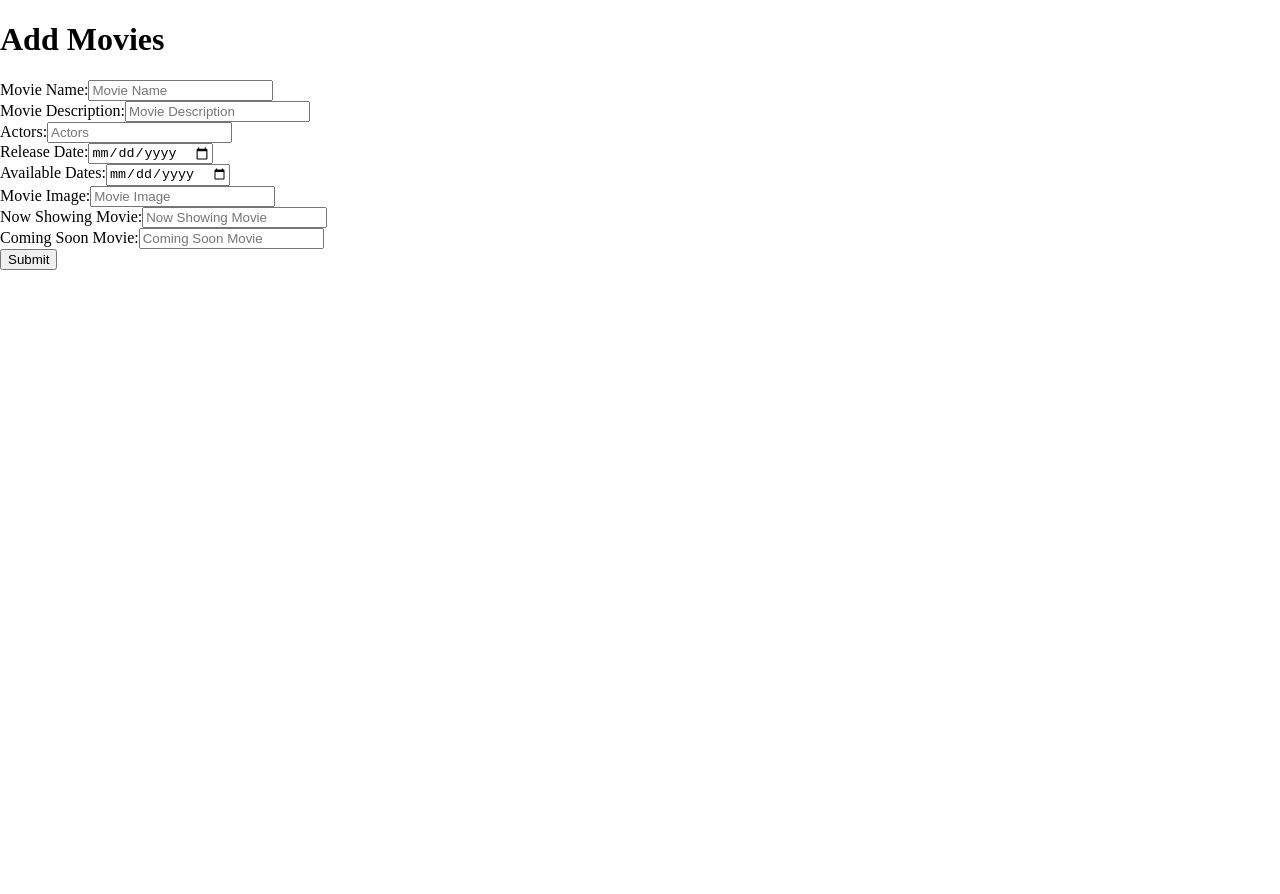
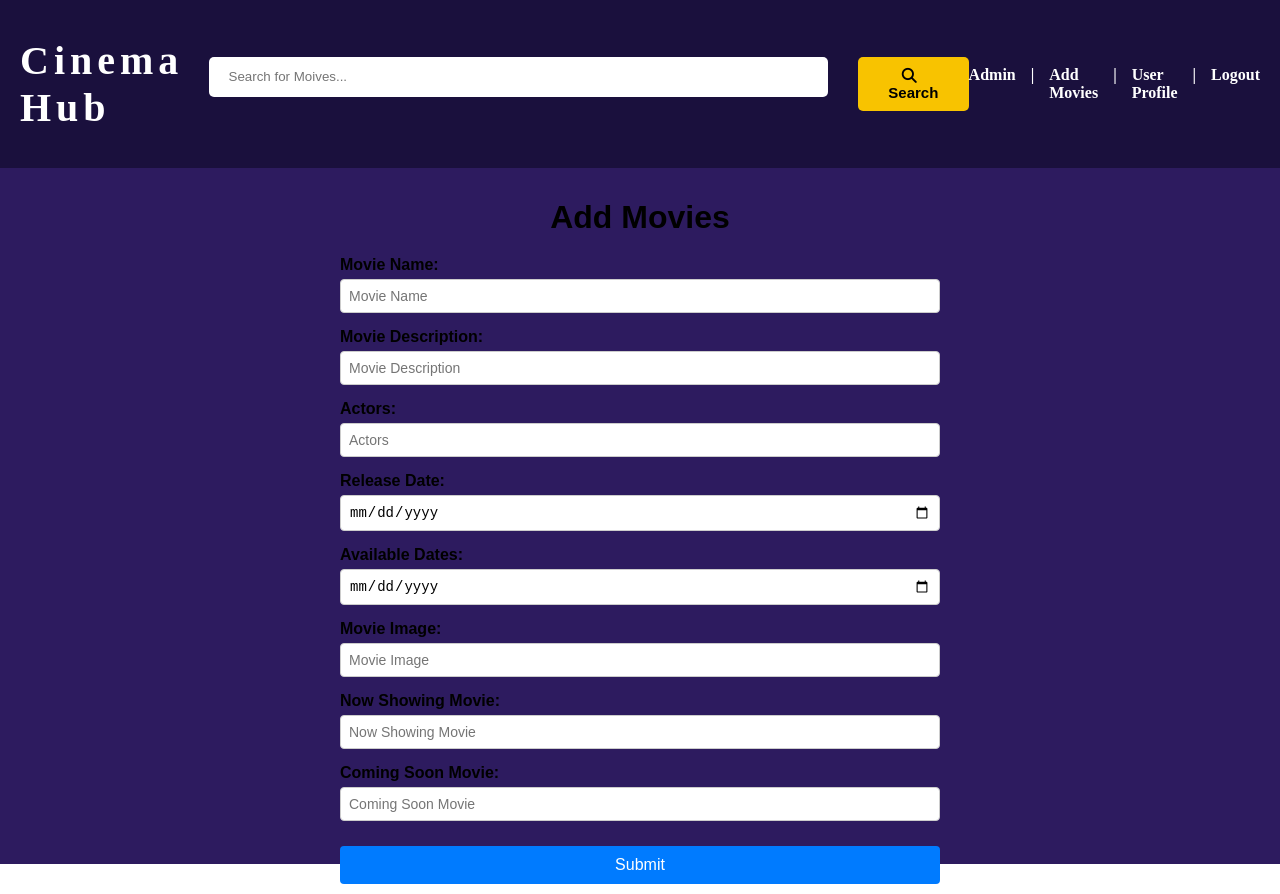
Before and after one commit to sachithrakalani/PUSL3120-Full-Stack-Developmen-FE, a React (Vite) app: page /admindashboard in a window 1280 px wide. Before the commit the page ends 800 px from the top, so only its background shows below. Built offline with nearby package versions, Linux system fonts and the light colour scheme.

Commit message:
Style add movies page

```diff
--- a/src/Components/AddMoviesPage.jsx
+++ b/src/Components/AddMoviesPage.jsx
@@ -1,68 +1,81 @@
+import AdminDashboard from "./AdminDashboard";
+import styles from "./addmoviespage.module.css";
+
 export default function AddMoviesPage() {
   return (
     <div>
-      <div>
-        <div>
-          <h1 >Add Movies</h1>
-          <form >
-            <div >
-              <label>Movie Name:</label>
+      <AdminDashboard />
+      <div className={styles.innerContainer}>
+        <div className={styles.container}>
+          <h1 className={styles.title}>Add Movies</h1>
+          <form className={styles.form}>
+            <div className={styles.formgroup}>
+              <label htmlFor="movieName">Movie Name:</label>
               <input
                 id="movieName"
-
+                className={styles.input}
                 placeholder="Movie Name"
               />
             </div>
-            <div >
-              <label >Movie Description:</label>
+            <div className={styles.formgroup}>
+              <label htmlFor="movieDescription">Movie Description:</label>
               <input
                 id="movieDescription"
-
+                className={styles.input}
                 placeholder="Movie Description"
               />
             </div>
-            <div >
-              <label >Actors:</label>
-              <input id="actors" placeholder="Actors" />
+            <div className={styles.formgroup}>
+              <label htmlFor="actors">Actors:</label>
+              <input
+                id="actors"
+                className={styles.input}
+                placeholder="Actors"
+              />
             </div>
-            <div>
-              <label >Release Date:</label>
+            <div className={styles.formgroup}>
+              <label htmlFor="releaseDate">Release Date:</label>
               <input
                 id="releaseDate"
+                className={styles.input}
                 placeholder="Release Date"
                 type="date"
               />
             </div>
-            <div >
-              <label >Available Dates:</label>
+            <div className={styles.formgroup}>
+              <label htmlFor="availableDates">Available Dates:</label>
               <input
                 id="availableDates"
+                className={styles.input}
                 placeholder="Available Dates"
                 type="date"
               />
             </div>
-            <div >
-              <label >Movie Image:</label>
+            <div className={styles.formgroup}>
+              <label htmlFor="movieImage">Movie Image:</label>
               <input
                 id="movieImage"
+                className={styles.input}
                 placeholder="Movie Image"
               />
             </div>
-            <div >
-              <label >Now Showing Movie:</label>
+            <div className={styles.formgroup}>
+              <label htmlFor="nowShowing">Now Showing Movie:</label>
               <input
                 id="nowShowing"
+                className={styles.input}
                 placeholder="Now Showing Movie"
               />
             </div>
-            <div >
-              <label >Coming Soon Movie:</label>
+            <div className={styles.formgroup}>
+              <label htmlFor="comingSoon">Coming Soon Movie:</label>
               <input
                 id="comingSoon"
+                className={styles.input}
                 placeholder="Coming Soon Movie"
               />
             </div>
-            <button type="submit">
+            <button type="submit" className={styles.button}>
               Submit
             </button>
           </form>
--- /dev/null
+++ b/src/Components/addmoviespage.module.css
@@ -0,0 +1,54 @@
+.innerContainer {
+  background-color: #2d1b5f;
+  height: 87vh;
+}
+
+.container {
+  padding: 10px;
+  max-width: 600px;
+  margin: 0 auto;
+  font-family: Arial, sans-serif;
+}
+
+.title {
+  text-align: center;
+  margin-bottom: 20px;
+}
+
+.form {
+  display: flex;
+  flex-direction: column;
+  gap: 15px;
+}
+
+.formgroup {
+  display: flex;
+  flex-direction: column;
+}
+
+label {
+  font-weight: bold;
+  margin-bottom: 5px;
+}
+
+.input {
+  padding: 8px;
+  font-size: 14px;
+  border: 1px solid #ccc;
+  border-radius: 4px;
+}
+
+.button {
+  padding: 10px 15px;
+  font-size: 16px;
+  color: #fff;
+  background-color: #007bff;
+  border: none;
+  border-radius: 4px;
+  cursor: pointer;
+  margin-top: 10px;
+}
+
+.button:hover {
+  background-color: #0056b3;
+}
```
